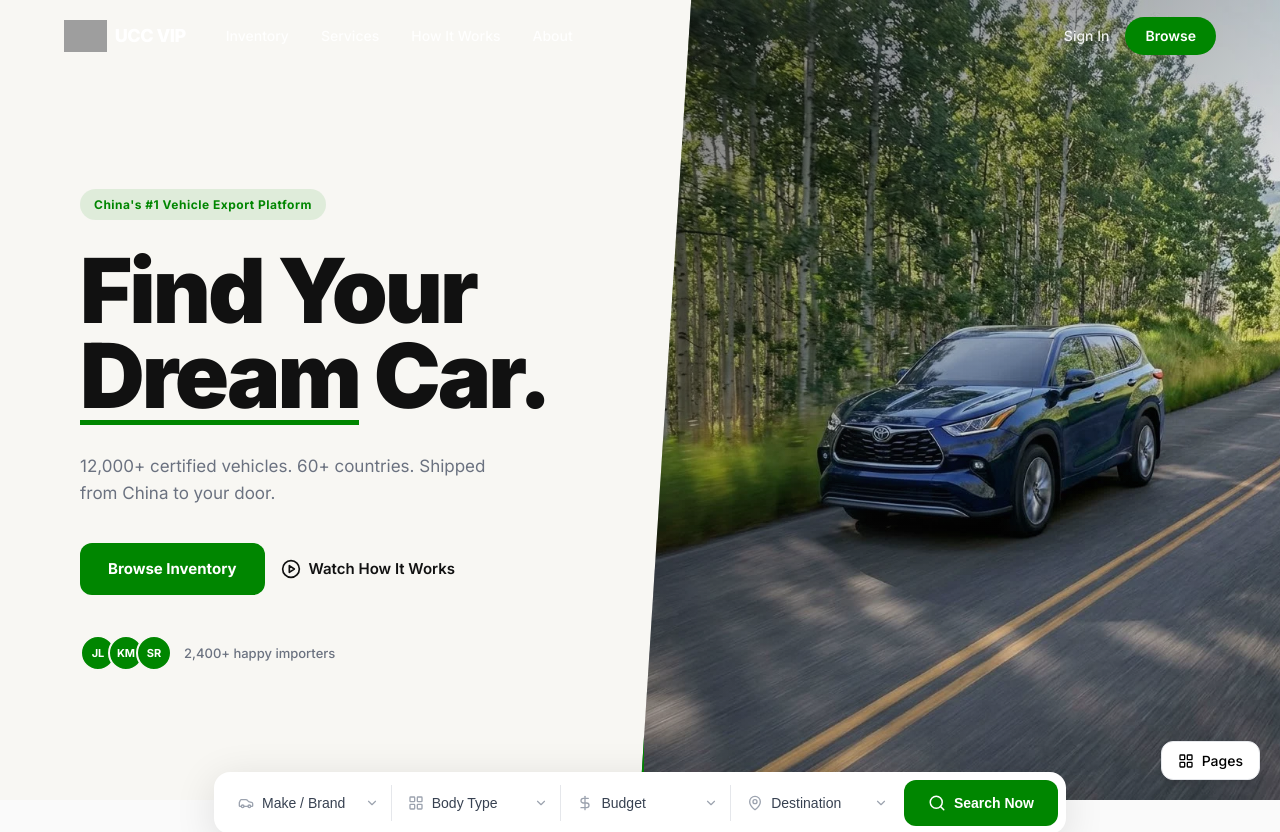
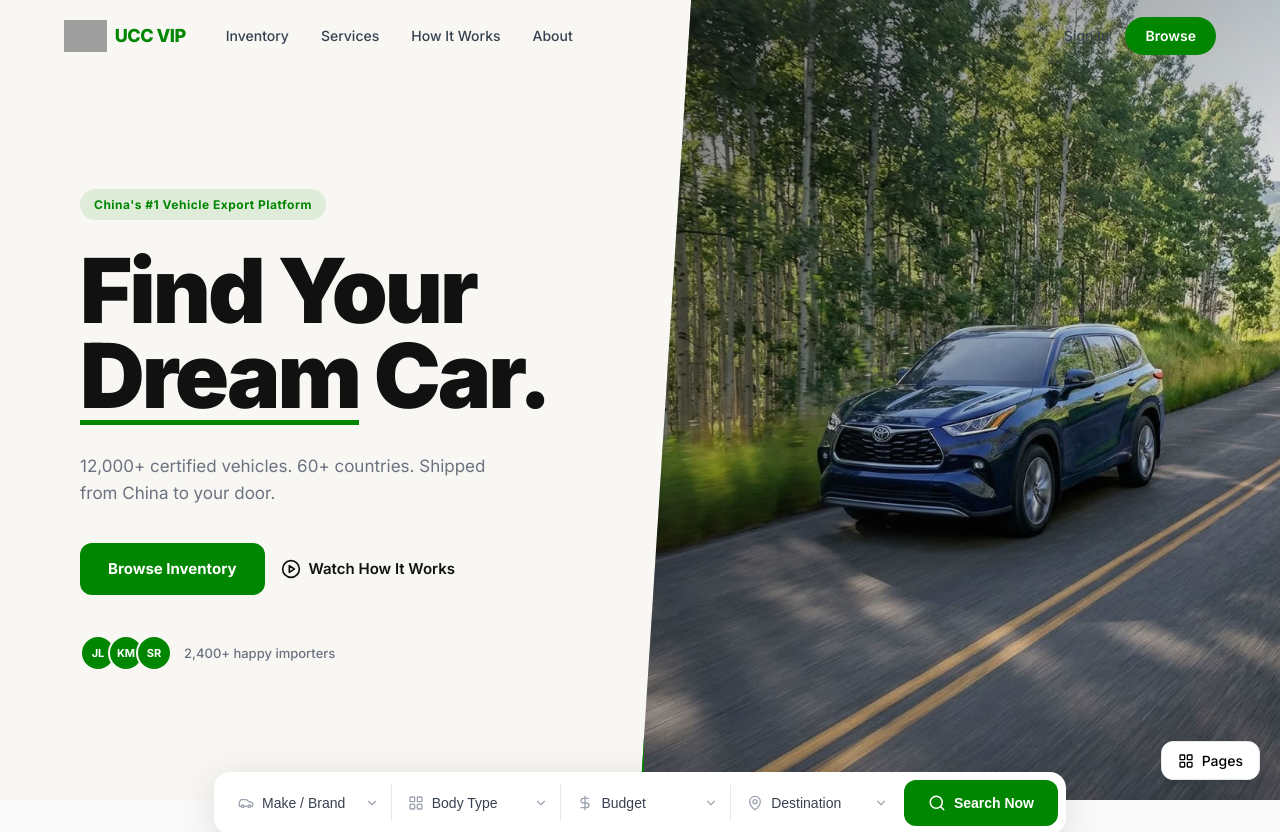
Before and after one commit to therealechan/ucc-redesign, a Vue app: page /v8 in a window 1280 px wide. Shown: the top 832 px of the page. Built offline with nearby package versions, Linux system fonts and the light colour scheme; grey boxes are pictures that could not be loaded.

Commit message:
fix: V8 navbar transparent state uses dark text (readable on light hero)

```diff
--- a/src/components/v8/NavbarSection.vue
+++ b/src/components/v8/NavbarSection.vue
@@ -9,7 +9,7 @@
           class="logo-img"
           @error="showImg = false"
         />
-        <span class="logo-text" :class="{ 'logo-dark': !isTop }">UCC VIP</span>
+        <span class="logo-text">UCC VIP</span>
       </div>
 
       <div class="nav-links">
@@ -91,12 +91,8 @@ onUnmounted(() => {
   font-size: 18px;
   font-weight: 800;
   letter-spacing: -0.5px;
-  color: #fff;
+  color: #008600;
   transition: color 0.3s ease;
-}
-
-.logo-text.logo-dark {
-  color: #008600;
 }
 
 .nav-links {
@@ -109,20 +105,12 @@ onUnmounted(() => {
 .nav-link {
   font-size: 14px;
   font-weight: 500;
-  color: rgba(255, 255, 255, 0.9);
+  color: #374151;
   text-decoration: none;
   transition: color 0.3s ease;
 }
 
-.scrolled .nav-link {
-  color: #374151;
-}
-
 .nav-link:hover {
-  color: #fff;
-}
-
-.scrolled .nav-link:hover {
   color: #008600;
 }
 
@@ -136,20 +124,12 @@ onUnmounted(() => {
 .nav-signin {
   font-size: 14px;
   font-weight: 500;
-  color: rgba(255, 255, 255, 0.9);
+  color: #374151;
   text-decoration: none;
   transition: color 0.3s ease;
 }
 
-.scrolled .nav-signin {
-  color: #374151;
-}
-
 .nav-signin:hover {
-  color: #fff;
-}
-
-.scrolled .nav-signin:hover {
   color: #008600;
 }
 
```
